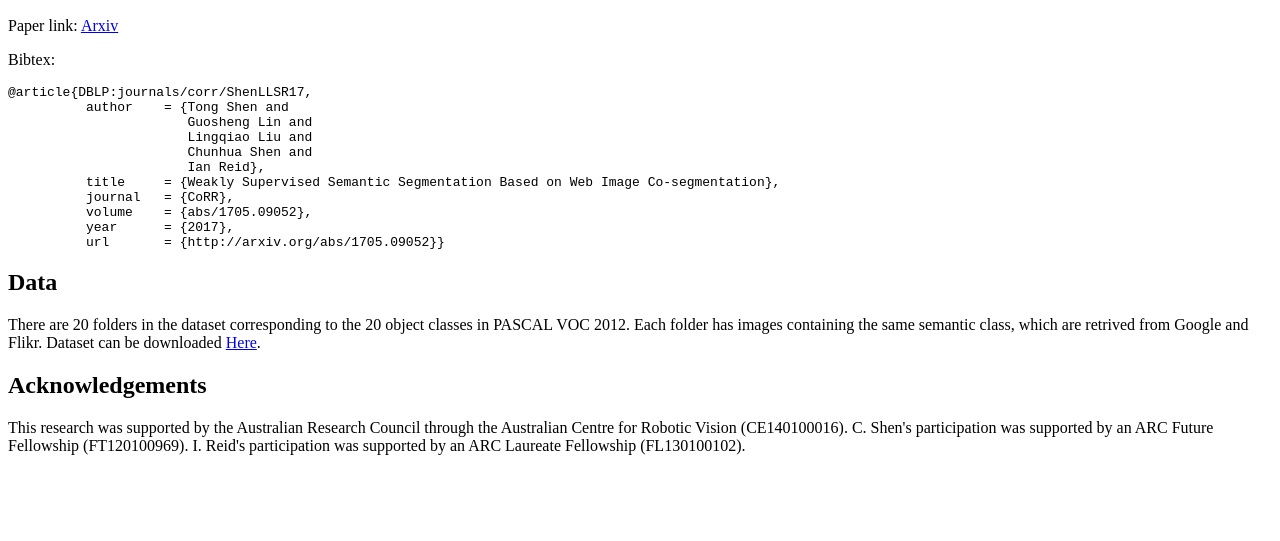
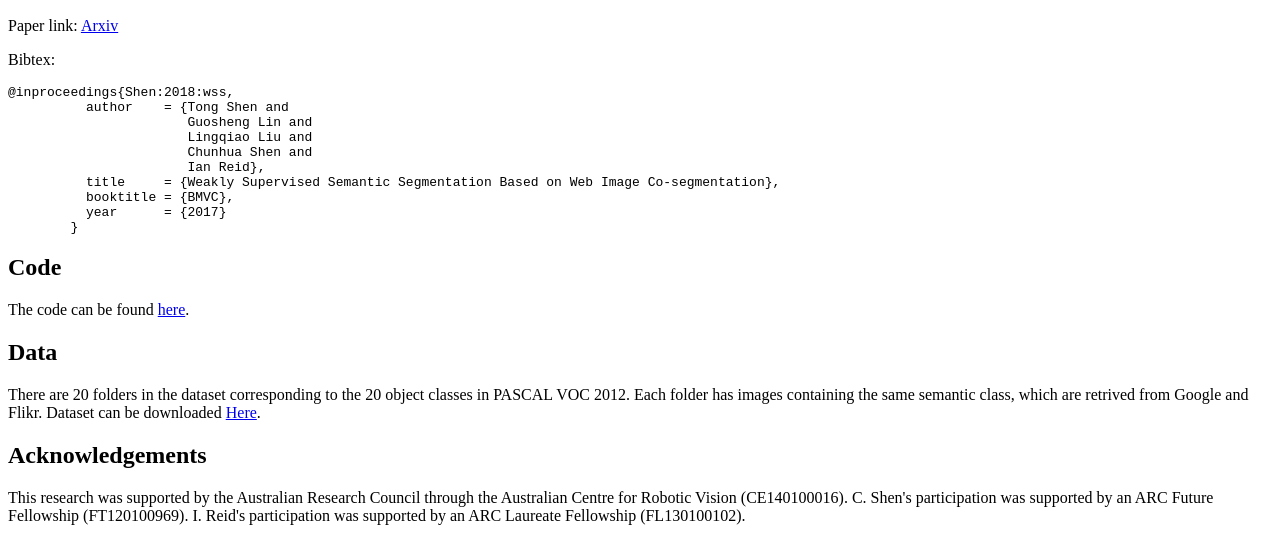
Before and after one commit to ascust/WSS, a plain HTML site: page index.html in a window 1280 px wide. Shown: the part 371-912 px from the top of the page. Before the commit the page ends 842 px from the top, so only its background shows below. Drawn offline with Linux system fonts and the light colour scheme.

Commit message:
update index.html

```diff
--- a/index.html
+++ b/index.html
@@ -41,18 +41,19 @@
         <h2>Paper</h2>
         <p>Paper link: <a href="https://arxiv.org/abs/1705.09052">Arxiv</a> </p>
         <p>Bibtex:
-        <pre><tt>@article{DBLP:journals/corr/ShenLLSR17,
+        <pre><tt>@inproceedings{Shen:2018:wss,
           author    = {Tong Shen and
                        Guosheng Lin and
                        Lingqiao Liu and
                        Chunhua Shen and
                        Ian Reid},
           title     = {Weakly Supervised Semantic Segmentation Based on Web Image Co-segmentation},
-          journal   = {CoRR},
-          volume    = {abs/1705.09052},
-          year      = {2017},
-          url       = {http://arxiv.org/abs/1705.09052}}</tt></pre>
+          booktitle = {BMVC},
+          year      = {2017}
+        }</tt></pre>
         </p>
+        <h2>Code</h2>
+        The code can be found <a href="https://github.com/ascust/wsscoseg">here</a>.
         <h2>Data</h2>
         There are 20 folders in the dataset corresponding to the 20 object classes in PASCAL VOC 2012.
         Each folder has images containing the same semantic class, which are retrived from Google and Flikr.
```
